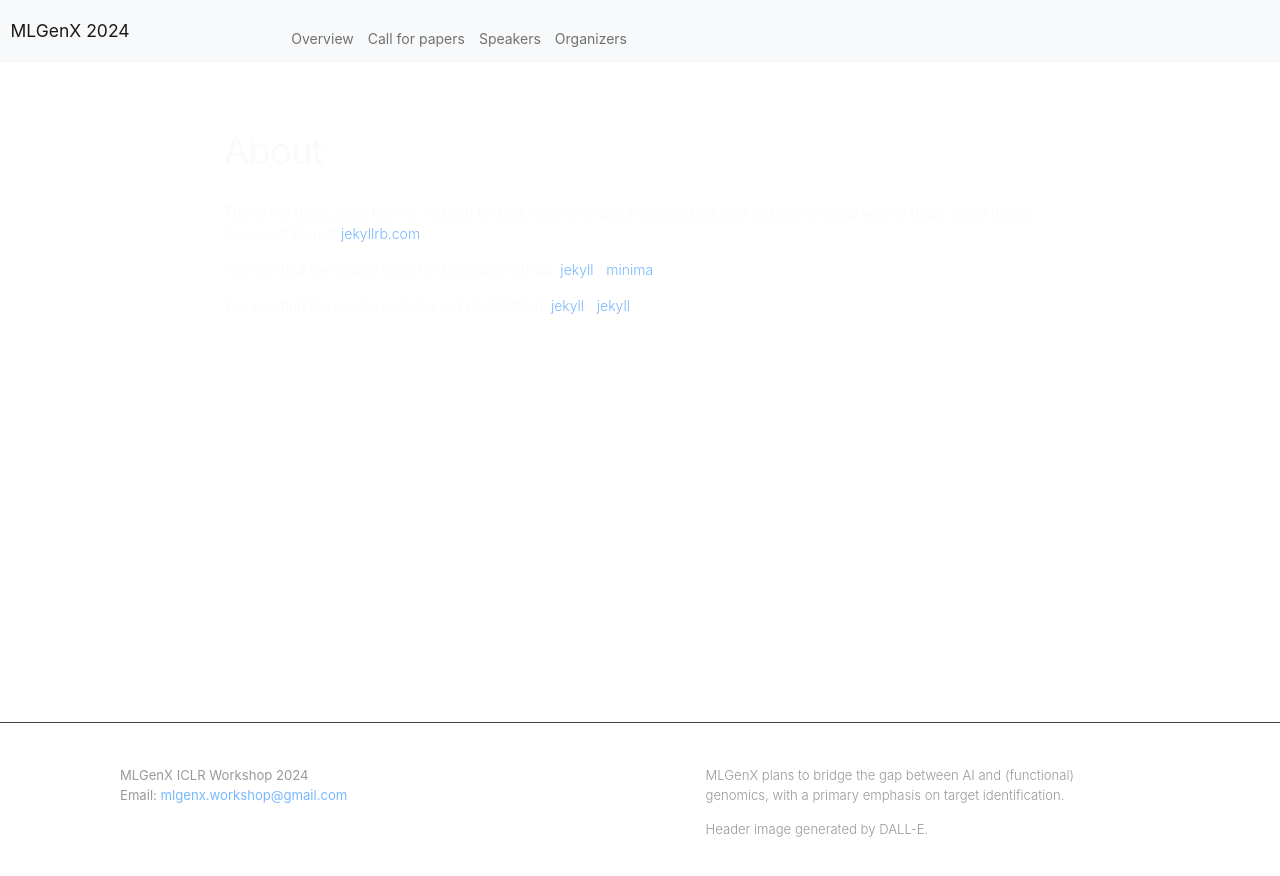
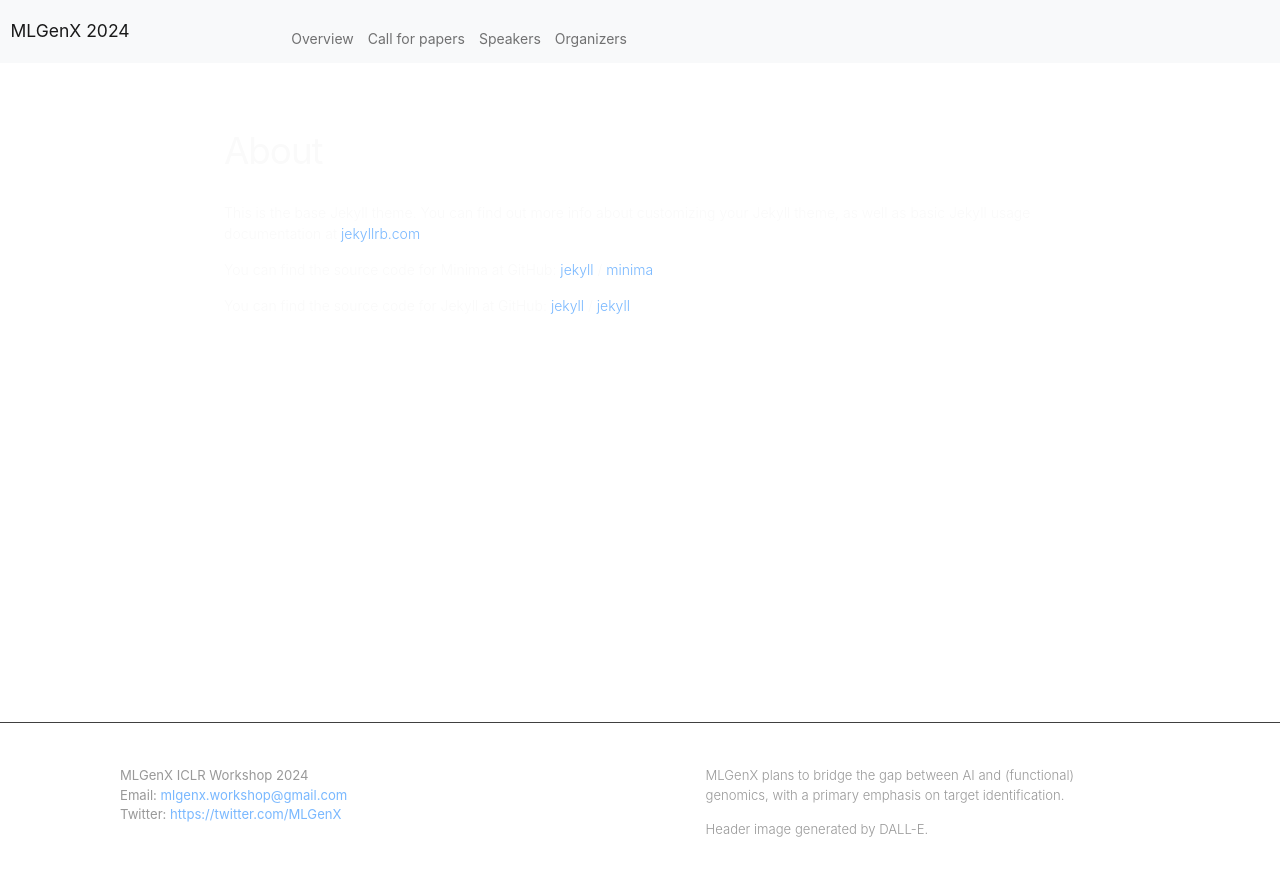
Before and after one commit to mlgenx/mlgenx.github.io, a Jekyll site: the page built from about.md, in a window 1280 px wide. Shown: the top 876 px of the page. Built offline with Jekyll 4.4.1, drawn with Linux system fonts in a browser that asks for light colours; nearby versions of some CDN libraries.

```diff
--- a/_config.yml
+++ b/_config.yml
@@ -2,6 +2,7 @@ title: MLGenX ICLR Workshop 2024
 author:
   name: MLGenX ICLR Workshop 2024
   email: mlgenx.workshop@gmail.com
+  twitter: https://twitter.com/MLGenX
 description: > # this means to ignore newlines until "show_excerpts:"
   MLGenX plans to bridge the gap between AI and (functional) genomics, with a primary emphasis on target identification.
 
--- a/_includes/footer.html
+++ b/_includes/footer.html
@@ -13,6 +13,9 @@
           {% if site.author.email -%}
             <li>Email: <a class="u-email" href="mailto:{{ site.author.email }}">{{ site.author.email }}</a></li>
           {%- endif %}
+          {% if site.author.twitter -%}
+            <li>Twitter: <a class="u-email" href="{{ site.author.twitter}}">{{ site.author.twitter}}</a></li>
+          {%- endif %}
         </ul>
       {%- endif %}
       </div>
```
